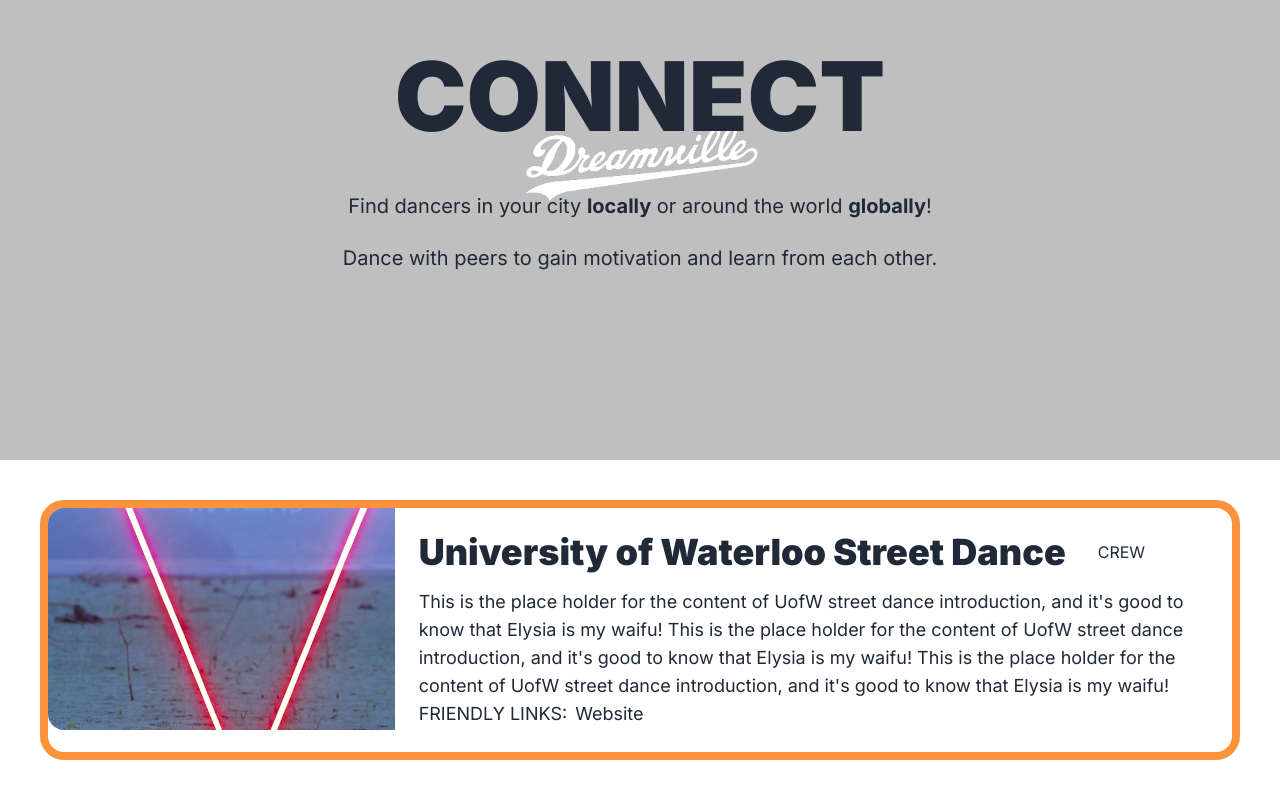
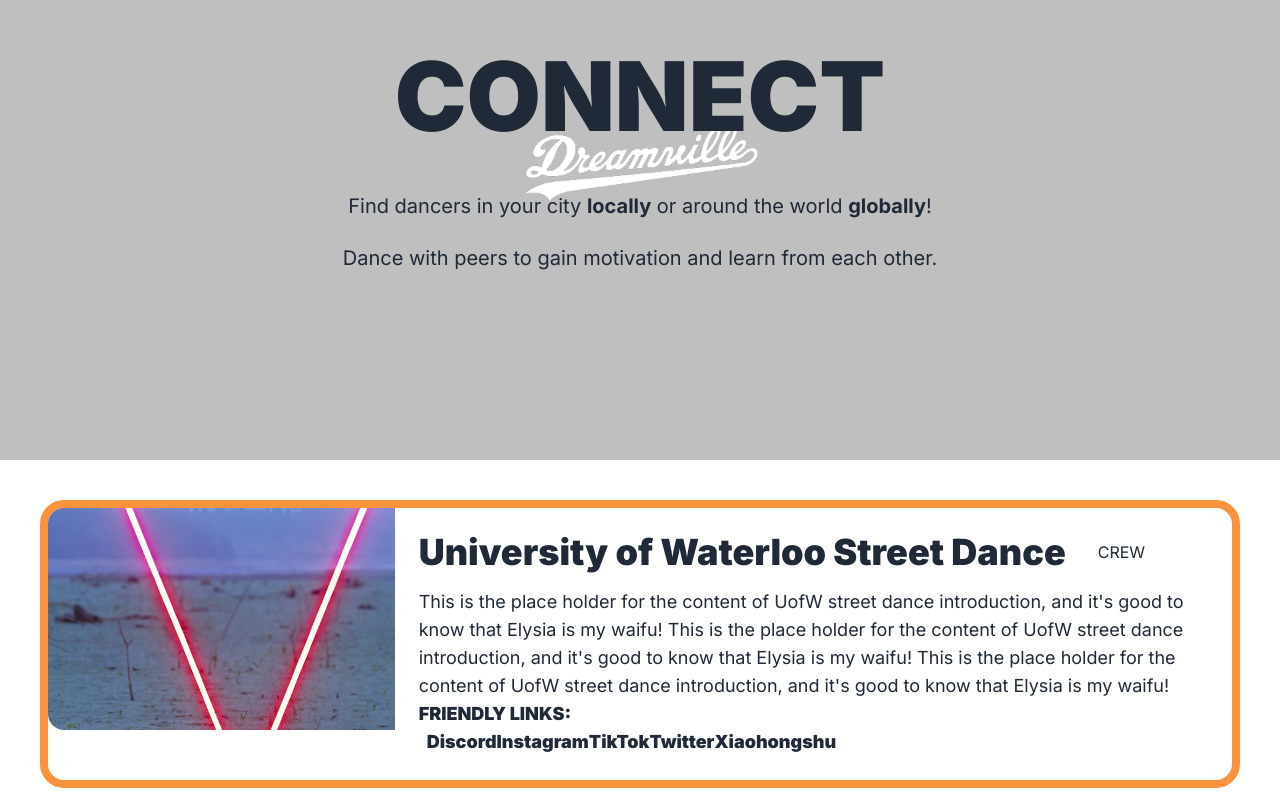
Before and after one commit to Immrudul/groovever-web-client, a Next.js app: page /connect in a window 1280 px wide. Shown: the part 140-952 px from the top of the page. Built offline with nearby package versions, Linux system fonts and the light colour scheme.

Commit message:
finished connect page under connectfinished

```diff
--- /dev/null
+++ b/src/app/connect/connectfinished/page.tsx
@@ -0,0 +1,130 @@
+import Image from "next/image";
+import Link from "next/link";
+
+const Connect = () => {
+  return (
+    <div className="min-h-screen flex justify-center items-center">
+      <div className="">
+        <div className="h-[4.5rem] lg:h-20" />
+        <div className="">
+          <div className="relative h-[60vh] xl:h-[75vh] overflow-hidden">
+            <div className="h-full absolute inset-0">
+              <div className="relative h-full">
+                <Image
+                  src="/mission.jpg"
+                  alt="learn"
+                  style={{ objectFit: "cover", opacity: 0.5 }} // Adjust opacity as needed
+                  priority
+                  fill
+                />
+                <div className="absolute inset-0 flex flex-col items-center justify-center">
+                  <div className="text-gorange text-6xl xl:text-8xl font-black">
+                    CONNECT
+                  </div>
+                  <br />
+                  <br />
+                  <div className="text-center text-xl xl:text-xl">
+                    Find dancers in your city <b>locally</b> or around the world{" "}
+                    <b>globally</b>!
+                  </div>
+                  <br />
+                  <div className="text-center text-xl xl:text-xl">
+                    Dance with peers to gain motivation and learn from each
+                    other.
+                  </div>
+                </div>
+              </div>
+            </div>
+          </div>
+
+          <div className="join flex xl:flex-row flex-col xl:border-8 border-4 mx-10 xl:rounded-3xl rounded-2xl border-orange-400 my-10">
+            <div className="xl:w-1/3">
+              <img
+                src="logo2.png"
+                alt="UWSD"
+                className=" object-cover xl:rounded-2xl rounded-xl w-full aspect-video lg:pr-10"
+              />
+            </div>
+            {/* Dont remove the 0.1px padding it actually does make a difference in the mobile version believe it or not! */}
+            <div className="bg-white xl:h-auto flex flex-col justify-between xl:p-6 xl:-ml-12 xl:mx-0 p-5 xl:my-0 mb-10 -mt-3 ml-[0.1px] xl:w-2/3 ">
+              <div className="">
+                <div className="flex lg:flex-row flex-col lg:items-center items-start pb-4 lg:space-x-8">
+                  <span className="text-4xl font-black">
+                    GroovEver Test User Community
+                  </span>
+                  <button className="lg:mt-0 mt-4 btn btn-secondary btn-sm ">
+                    OFFICIAL
+                  </button>
+                </div>
+                <div className="xl:-mr-10 text-lg">
+                  Join our discord server to be a part of GroovEver test user
+                  community! Registering as a test user allows you to get early
+                  access of upcoming features, to receive exclusive vouchers,
+                  and most importantly, to influence the direction of GroovEver!
+                </div>
+              </div>
+              <div className="space-x-8 xl:mt-0 mt-4 xl:mb-0 -mb-10 text-lg">
+                <span className="font-black">FRIENDLY LINKS:</span>
+                <Link
+                  className="text-gorange font-black hover:underline hover:underline-offset-4 decoration-2"
+                  href="https://discord.gg/a7y9htuqk3"
+                >
+                  Discord
+                </Link>
+                <Link
+                  className="text-gorange font-black hover:underline hover:underline-offset-4 decoration-2"
+                  href="https://www.instagram.com/groovever/"
+                >
+                  Instagram
+                </Link>
+              </div>
+            </div>
+          </div>
+          <div className="join flex xl:flex-row flex-col xl:border-8 border-4 mx-10 xl:rounded-3xl rounded-2xl border-orange-400 my-10">
+            <div className="xl:w-1/3">
+              <img
+                src="uwsd.png"
+                alt="UWSD"
+                className=" object-cover xl:rounded-2xl rounded-xl w-full aspect-video xl:pr-10"
+              />
+            </div>
+            {/* Dont remove the 0.1px padding it actually does make a difference in the mobile version believe it or not! */}
+            <div className="bg-white xl:h-auto flex flex-col justify-between xl:p-6 xl:-ml-12 xl:mx-0 p-5 xl:my-0 mb-10 -mt-3 ml-[0.1px] xl:w-2/3 ">
+              <div className="">
+                <div className="flex lg:flex-row flex-col lg:items-center items-start pb-4 lg:space-x-8">
+                  <span className="text-4xl font-black">
+                    University of Waterloo Street Dance
+                  </span>
+                  <button className="lg:mt-0 mt-4 btn btn-secondary btn-sm ">
+                    CLUB
+                  </button>
+                </div>
+                <div className="xl:-mr-10 text-lg">
+                  Local dance community at University of Waterloo. Offers weekly
+                  street dance classes, freestyle sessions, workshops and more!
+                </div>
+              </div>
+              <div className="space-x-8 xl:mt-0 mt-4 xl:mb-0 -mb-10 text-lg">
+                <span className="font-black">FRIENDLY LINKS:</span>
+                <Link
+                  className="text-gorange font-black hover:underline hover:underline-offset-4 decoration-2"
+                  href="https://discord.gg/asB4h4p3cE"
+                >
+                  Discord
+                </Link>
+                <Link
+                  className="text-gorange font-black hover:underline hover:underline-offset-4 decoration-2"
+                  href="https://www.instagram.com/uwstreetdance/"
+                >
+                  Instagram
+                </Link>
+              </div>
+            </div>
+          </div>
+        </div>
+      </div>
+    </div>
+  );
+};
+
+export default Connect;
--- a/src/app/connect/page.tsx
+++ b/src/app/connect/page.tsx
@@ -1,4 +1,5 @@
 import Image from "next/image";
+import Link from "next/link";
 
 export default function ConnectPage() {
   return (
@@ -43,11 +44,11 @@ export default function ConnectPage() {
         {/* Dont remove the 0.1px padding it actually does make a difference in the mobile version believe it or not! */}
         <div className="bg-white xl:h-auto flex flex-col justify-between xl:p-6 xl:-ml-12 xl:mx-0 p-5 xl:my-0 mb-10 -mt-3 ml-[0.1px] xl:w-2/3 ">
           <div className="">
-            <div className="flex items-center pb-4 space-x-8">
+            <div className="flex lg:flex-row flex-col lg:items-center items-start pb-4 lg:space-x-8">
               <span className="text-4xl font-black">
                 University of Waterloo Street Dance
               </span>
-              <button>CREW</button>
+              <button className="lg:mt-0 mt-4">CREW</button>
             </div>
             <div className="xl:-mr-10 text-lg">
               This is the place holder for the content of UofW street dance
@@ -59,8 +60,39 @@ export default function ConnectPage() {
             </div>
           </div>
           <div className="space-x-2 xl:mt-0 mt-4 xl:mb-0 -mb-10 text-lg">
-            <span>FRIENDLY LINKS:</span>
-            <span>Website</span>
+            <span className="font-black">FRIENDLY LINKS:</span>
+            <div className="flex flex-wrap">
+              <Link
+                className="text-gorange font-black hover:underline hover:underline-offset-4 decoration-2"
+                href="https://discord.gg/a7y9htuqk3"
+              >
+                Discord
+              </Link>
+              <Link
+                className="text-gorange font-black hover:underline hover:underline-offset-4 decoration-2"
+                href="https://www.instagram.com/groovever/"
+              >
+                Instagram
+              </Link>
+              <Link
+                className="text-gorange font-black hover:underline hover:underline-offset-4 decoration-2"
+                href="https://www.tiktok.com/@groovever"
+              >
+                TikTok
+              </Link>
+              <Link
+                className="text-gorange font-black hover:underline hover:underline-offset-4 decoration-2"
+                href="https://twitter.com/i/flow/login?redirect_after_login=%2FGroovEver"
+              >
+                Twitter
+              </Link>
+              <Link
+                className="text-gorange font-black hover:underline hover:underline-offset-4 decoration-2"
+                href="https://www.xiaohongshu.com/user/profile/5fa7ea1100000000010060ca"
+              >
+                Xiaohongshu
+              </Link>
+            </div>
           </div>
         </div>
       </div>
```
